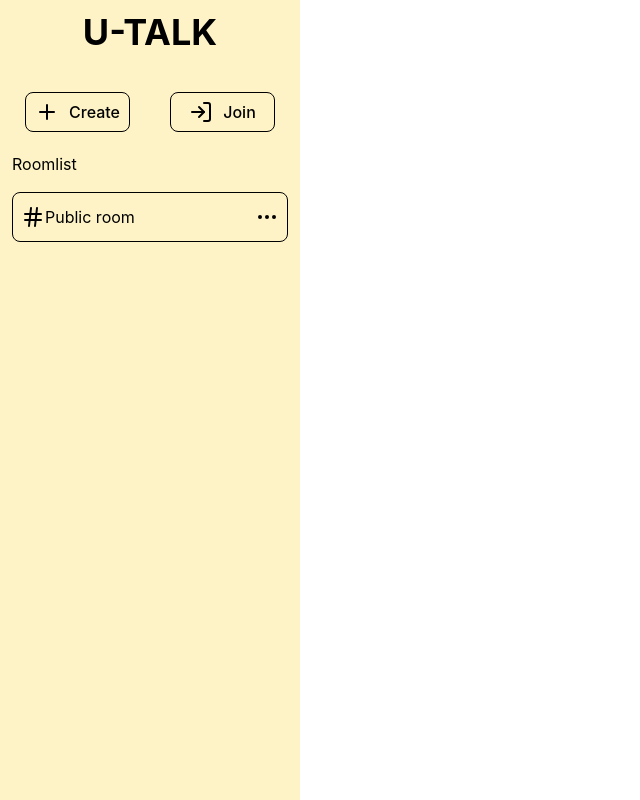
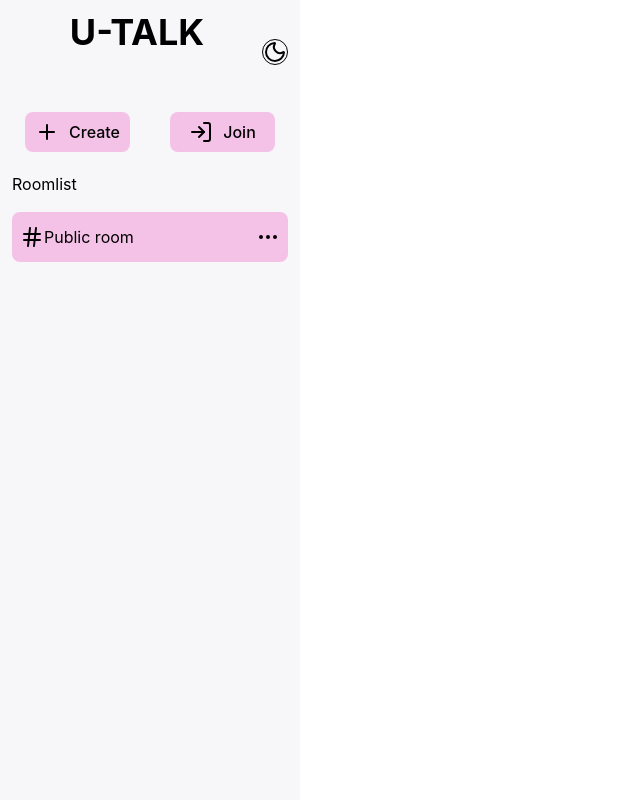
Before and after one commit to Zer0-Gravity/mini-react-project, a React (Vite) app in the folder chat-app/chat-ui/: page / in a window 1280 px wide. Shown: the whole page, without its empty margins (0-640 px from the left). Built offline with nearby package versions, Linux system fonts and the light colour scheme.

Commit message:
Feat: add dark and light mode button

```diff
--- a/chat-app/chat-ui/src/components/Sidebar.tsx
+++ b/chat-app/chat-ui/src/components/Sidebar.tsx
@@ -1,17 +1,44 @@
-import { Hash, LogIn, MoreHorizontal, Plus } from "lucide-react";
+import { Hash, LogIn, Moon, MoreHorizontal, Plus, Sun } from "lucide-react";
+import { useEffect, useState } from "react";
 
 function Sidebar() {
+    const [theme, setTheme] = useState(() => {
+        return localStorage.getItem("theme") === "dark";
+    });
+
+    useEffect(() => {
+        const root = window.document.documentElement;
+
+        if (theme) {
+            root.classList.add("dark");
+            localStorage.setItem("theme", "dark");
+        } else {
+            root.classList.remove("dark");
+            localStorage.setItem("theme", "light");
+        }
+    }, [theme]);
+
     return (
-        <main className="bg-amber-100 h-screen md:w-75 p-3 space-y-5">
-            <h1 className="font-bold text-4xl text-center mb-10">U-TALK</h1>
+        <main className="bg-sidebar h-screen md:w-75 p-3 space-y-5">
+            <div className="flex items-center">
+                <h1 className="font-bold text-4xl mb-10 flex-1 text-center">
+                    U-TALK
+                </h1>
+                <button
+                    className="border rounded-full"
+                    onClick={() => setTheme(!theme)}
+                >
+                    {theme ? <Sun /> : <Moon />}
+                </button>
+            </div>
 
             <section className="flex gap-10 justify-center">
-                <button className="button">
+                <button className="button bg-accent">
                     <Plus />
                     <span>Create</span>
                 </button>
 
-                <button className="button">
+                <button className="button bg-accent">
                     <LogIn />
                     <span>Join</span>
                 </button>
@@ -21,7 +48,7 @@ function Sidebar() {
                 <h1>Roomlist</h1>
 
                 <div>
-                    <div className="justify-between flex border h-12.5 items-center p-2 rounded-lg">
+                    <div className="justify-between flex h-12.5 items-center p-2 rounded-lg bg-accent">
                         <div className="flex">
                             <Hash />
                             <h1>Public room</h1>
--- a/chat-app/chat-ui/src/index.css
+++ b/chat-app/chat-ui/src/index.css
@@ -1,9 +1,33 @@
 @import "tailwindcss";
+
+@theme {
+    --color-sidebar: var(--sidebar);
+    --color-main-chat: var(--main-chat);
+    --color-sender: var(--sender);
+    --color-receiver: var(--receiver);
+    --color-accent: var(--accent);
+}
+
+:root {
+    --sidebar: #f7f7f9;
+    --main-chat: #ffffff;
+    --sender: #007aff;
+    --receiver: #e9e9eb;
+    --accent: #f5c2e7;
+}
+
+.dark {
+    --sidebar: #1e1e2e;
+    --main-chat: #181825;
+    --sender: #89b4fa;
+    --receiver: #313244;
+    --accent: #f5c2e7;
+}
+
 
 .button {
     display: flex;
     gap: 10px;
-    border: 1px solid black;
     width: 105px;
     height: 40px;
     justify-content: center;
```
